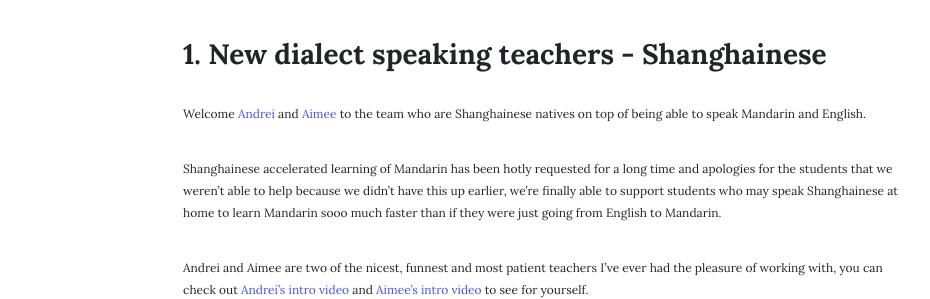
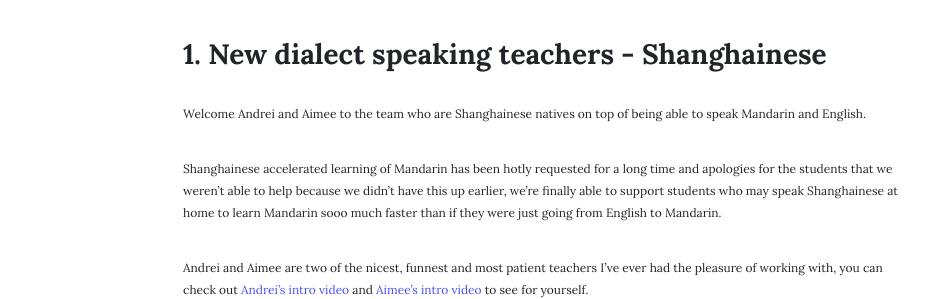
Before and after one commit to michaelliangau/culturestridethink, a Jekyll site: the page built from _posts/2020-05-15-culturestride-language-updates-may-2020.md, in a window 1280 px wide and 900 px high, scrolled down 556 px. Shown: the part 154-453 px from the top of the window, without its empty margins (187-1117 px from the left). Built offline with Jekyll 4.4.1, drawn with Linux system fonts in a browser that asks for light colours; nearby versions of some CDN libraries; comment, search, counter and statistics services are not loaded.

Commit message:
removed categories

```diff
--- a/_includes/main-loop-card.html
+++ b/_includes/main-loop-card.html
@@ -9,7 +9,7 @@
 	<small class="d-block text-muted">
 		In <span class="catlist">
 		{% for category in post.categories %}
-		<a class="text-capitalize text-muted smoothscroll" href="{{site.baseurl}}/categories.html#{{ category | downcase }}">{{ category }}</a><span class="sep">, </span>
+		{{ category }}<span class="sep">, </span>
 		{% endfor %}
 		</span>
 	</small>
--- a/_includes/sidebar-featured.html
+++ b/_includes/sidebar-featured.html
@@ -10,7 +10,7 @@
                 <span class="d-block text-muted">
                     In <span class="catlist">
                     {% for category in post.categories %}
-                    <a class="text-capitalize text-muted smoothscroll" href="{{site.baseurl}}/categories.html#{{ category | downcase }}">{{ category }}</a><span class="sep">, </span>
+                   {{ category }}<span class="sep">, </span>
                     {% endfor %}
                     </span>
                 </span>
--- a/_layouts/post.html
+++ b/_layouts/post.html
@@ -10,7 +10,7 @@
 					<p class="text-uppercase font-weight-bold">
                         <span class="catlist">
 						{% for category in page.categories %}
-                          <a class="sscroll text-danger" href="{{site.baseurl}}/think/categories.html#{{ category | downcase }}">{{ category | downcase }}</a><span class="sep">, </span>
+                          {{ category | downcase }}<span class="sep">, </span>
                         {% endfor %}
                         </span>
 					</p>
--- a/_pages/categories.html
+++ b/_pages/categories.html
@@ -1,4 +1,4 @@
----
+<!-- ---
 title: "Categories"
 layout: default
 permalink: "/think/categories.html"
@@ -33,4 +33,4 @@
     </div>
 
     </div>
-</div>
+</div> -->
--- a/_posts/2020-05-15-culturestride-language-updates-may-2020.md
+++ b/_posts/2020-05-15-culturestride-language-updates-may-2020.md
@@ -14,7 +14,7 @@
 
 ### 1. New dialect speaking teachers - Shanghainese
 
-Welcome <a href="https://culturestride.com/andrei" target="_blank">Andrei</a> and <a href="https://culturestride.com/aimee" target="_blank">Aimee</a> to the team who are Shanghainese natives on top of being able to speak Mandarin and English.
+Welcome Andrei and Aimee to the team who are Shanghainese natives on top of being able to speak Mandarin and English.
 
 Shanghainese accelerated learning of Mandarin has been hotly requested for a long time and apologies for the students that we weren't able to help because we didn't have this up earlier, we're finally able to support students who may speak Shanghainese at home to learn Mandarin sooo much faster than if they were just going from English to Mandarin.
 
--- a/sitemap.xml
+++ b/sitemap.xml
@@ -19,11 +19,6 @@
 </url>
 <url>
   <loc>https://think.culturestride.com/think/join-culturestride/</loc>
-  <lastmod>2020-03-26T03:01:01+00:00</lastmod>
-  <priority>0.80</priority>
-</url>
-<url>
-  <loc>https://think.culturestride.com/categories.html</loc>
   <lastmod>2020-03-26T03:01:01+00:00</lastmod>
   <priority>0.80</priority>
 </url>
```
Also changed, not shown: index.html (+4 -4 lines).
